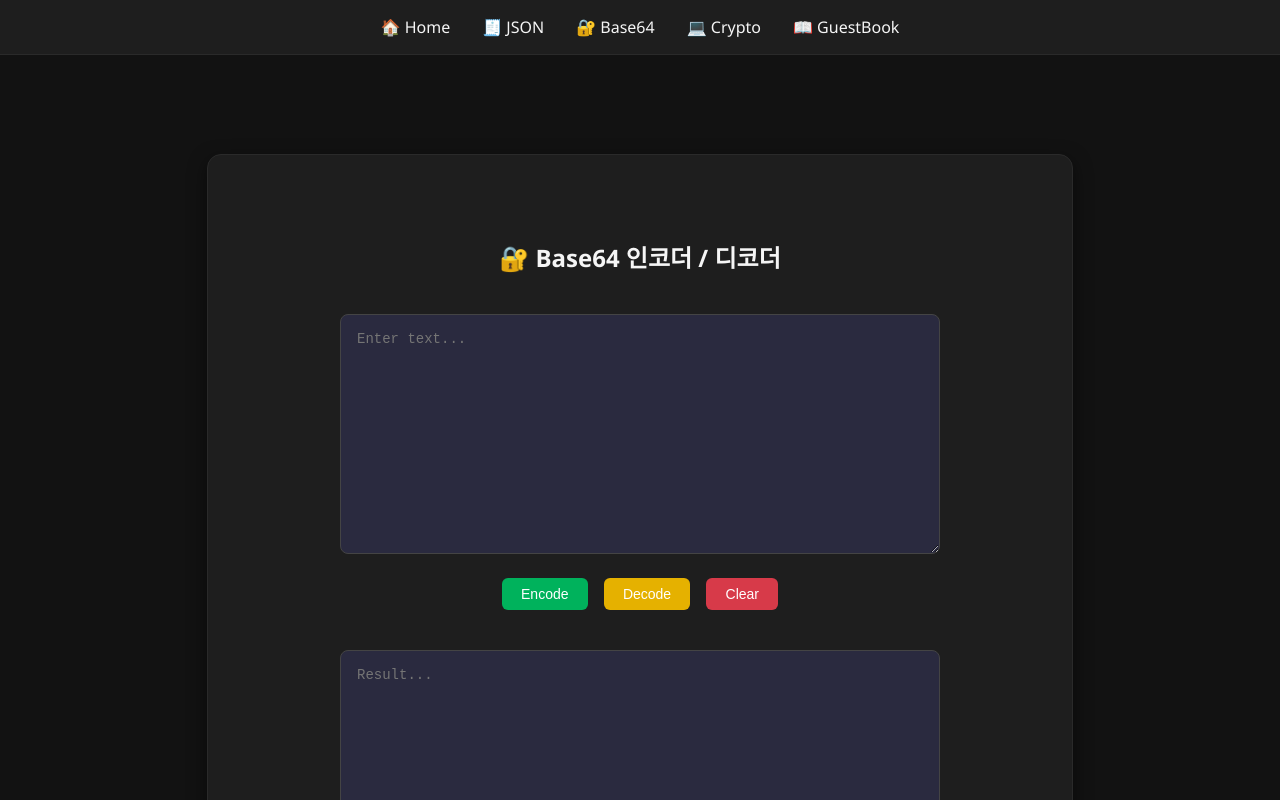
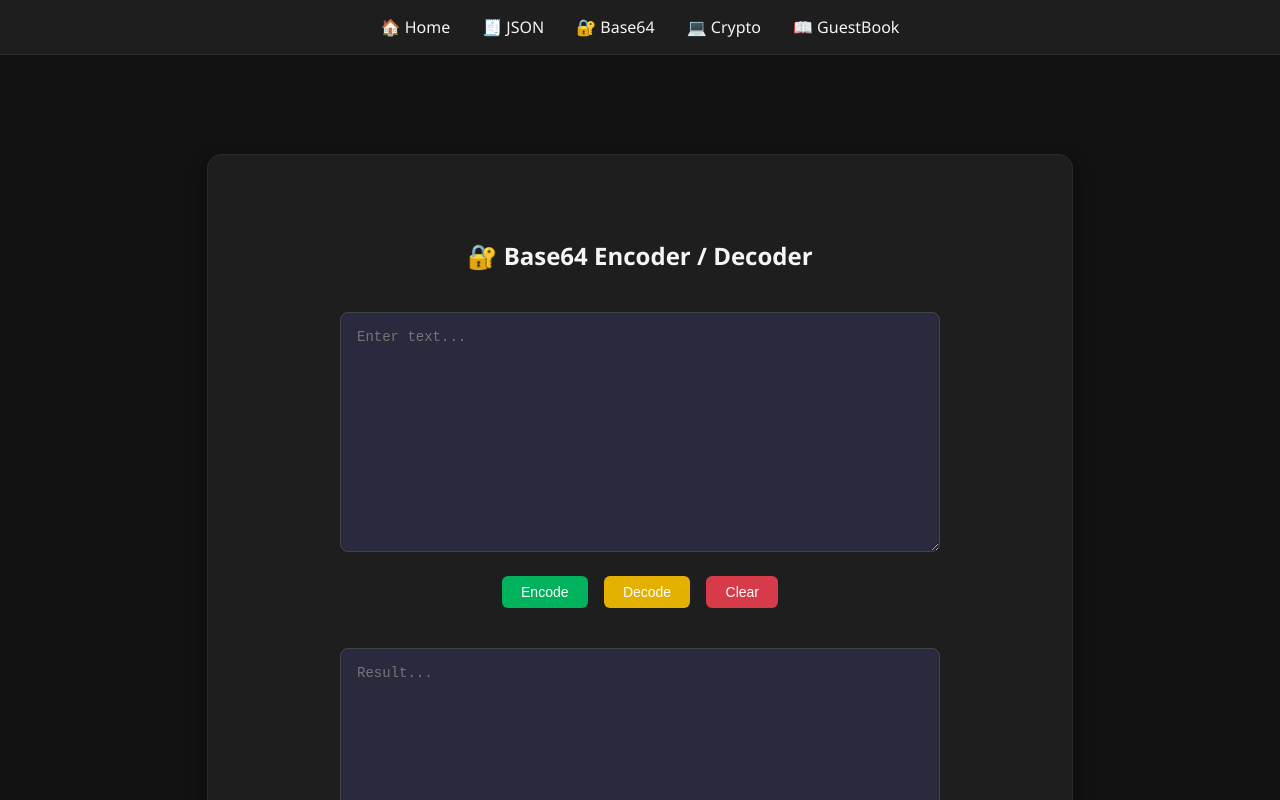
Before and after one commit to Goonerd17/DevHub-front, a React (Vite) app: page /base64 in a window 1280 px wide. Shown: the top 800 px of the page. Built offline with nearby package versions, Linux system fonts and the light colour scheme.

Commit message:
[test] test 추가 설정

```diff
--- a/src/pages/Base64Page.jsx
+++ b/src/pages/Base64Page.jsx
@@ -9,7 +9,7 @@ const Base64 = () => {
   return (
     <PageLayout>
       <div className="tool-container base64-page">
-        <h2 className="tool-title">🔐 Base64 인코더 / 디코더</h2>
+        <h2 className="tool-title">🔐 Base64 Encoder / Decoder</h2>
         <textarea
           placeholder="Enter text..."
           value={input}
```
